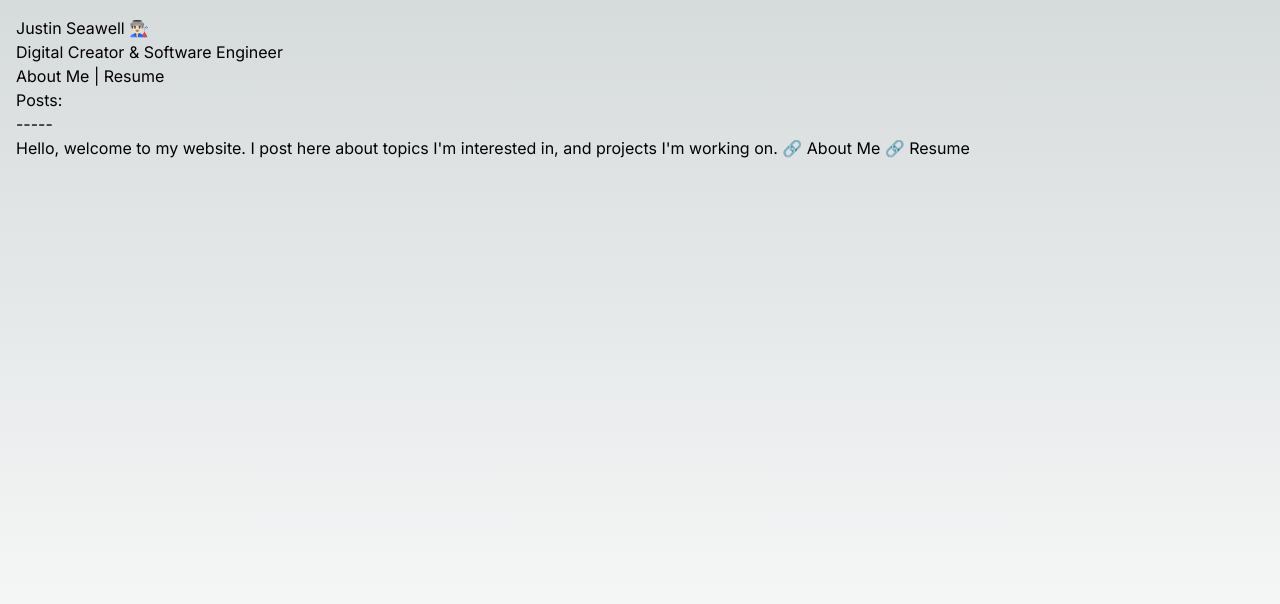
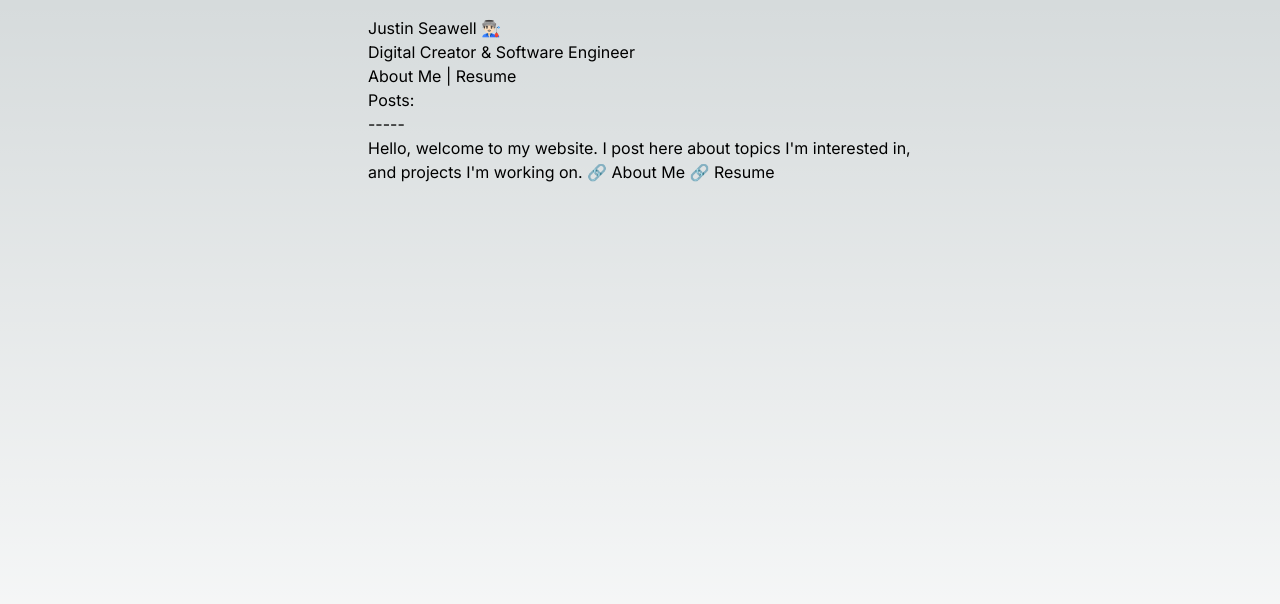
Before and after one commit to jpseawell/personal-site, a Next.js app: page / in a window 1280 px wide. Shown: the top 604 px of the page. Built offline with nearby package versions, Linux system fonts and the light colour scheme.

Commit message:
feat: center content on the page

```diff
--- a/app/page.tsx
+++ b/app/page.tsx
@@ -1,13 +1,13 @@
-import { Bio } from '@/components/Bio'
-import { Feed } from '@/components/Feed'
-import { posts } from '@/data/posts'
-import Image from 'next/image'
+import { Bio } from "@/components/Bio";
+import { Feed } from "@/components/Feed";
+import { posts } from "@/data/posts";
+import Image from "next/image";
 
 export default function Home() {
   return (
-    <main className="flex min-h-screen flex-col p-4">
+    <main className="flex min-h-screen flex-col p-4 w-1/2 max-w-xl m-auto">
       <Bio />
       <Feed posts={posts} />
     </main>
-  )
+  );
 }
```
